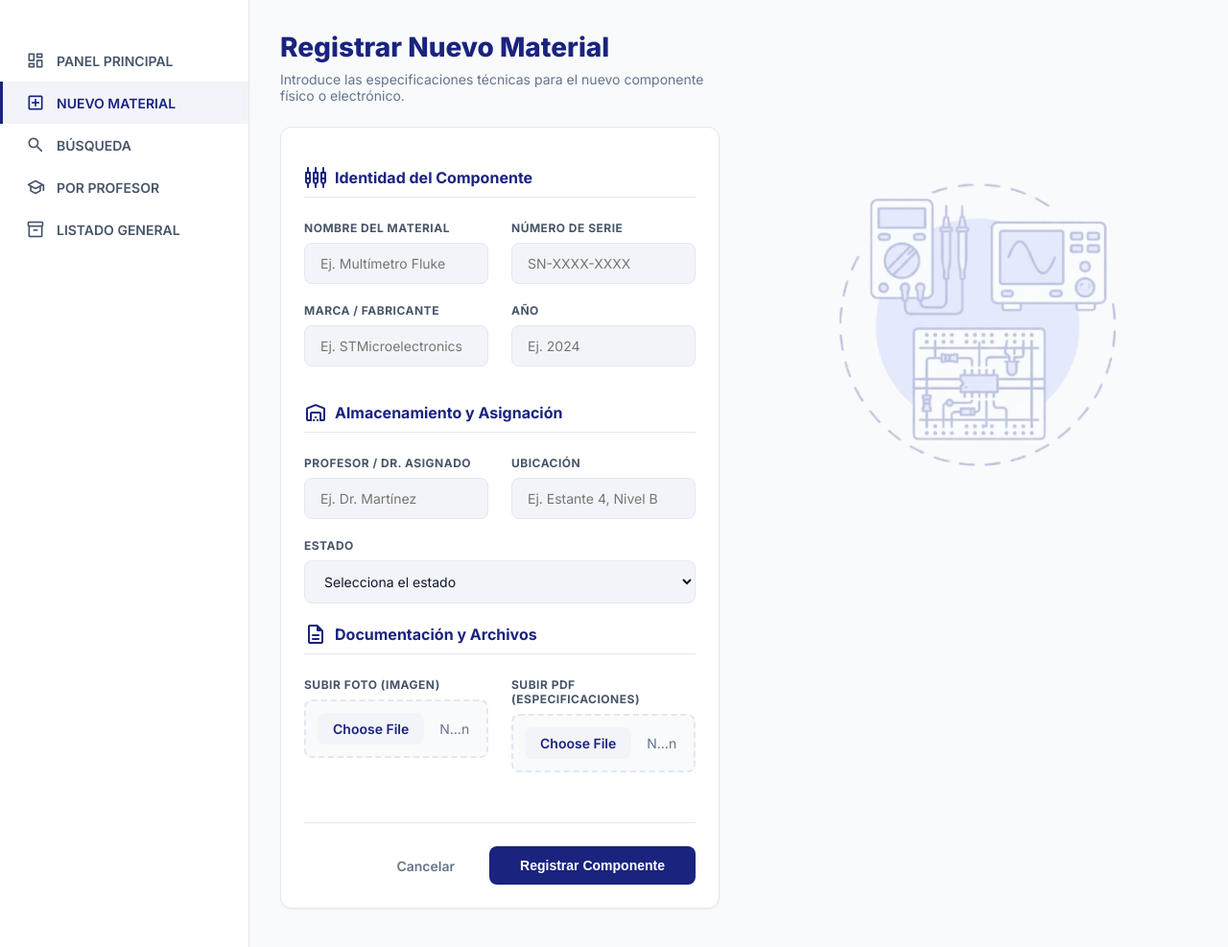
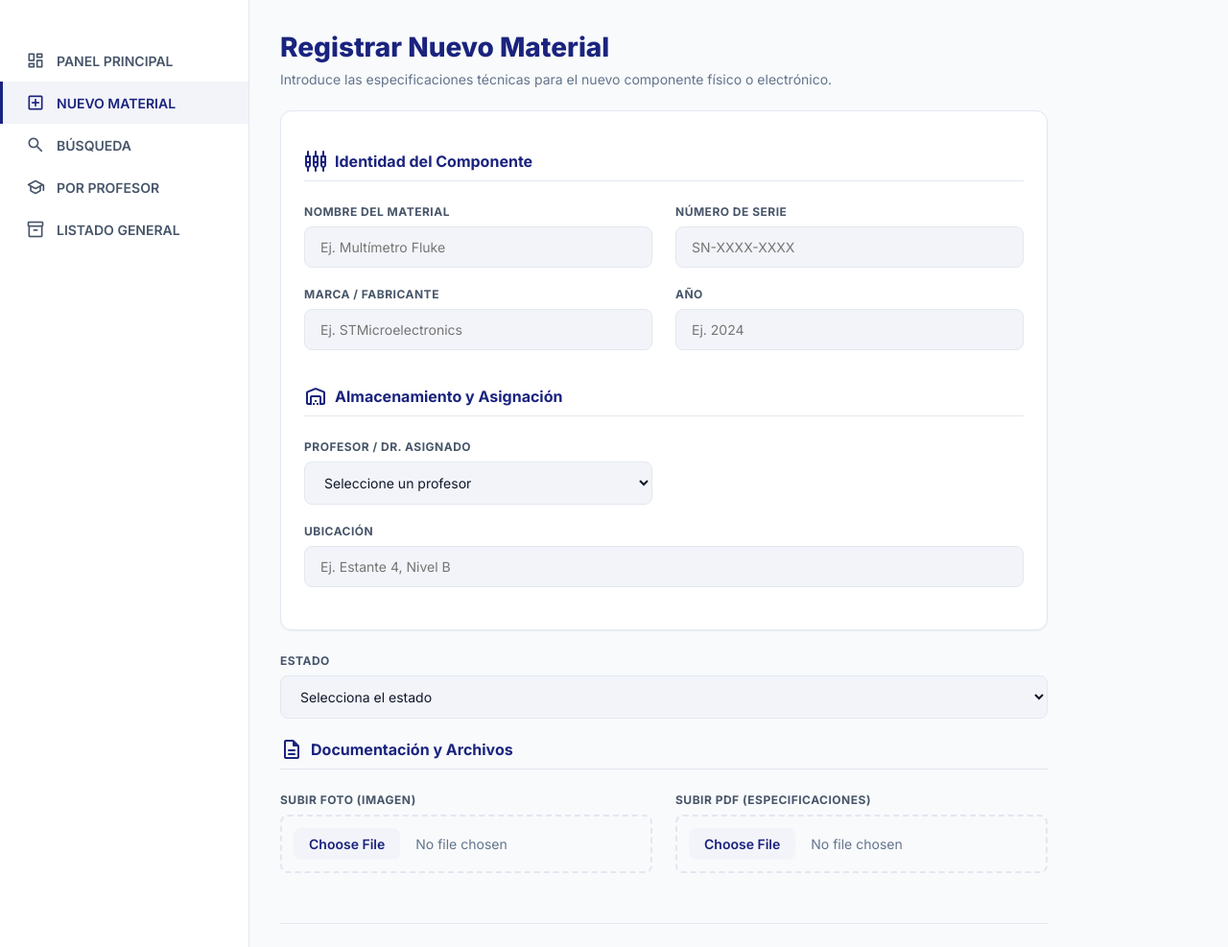
Before and after one commit to sosa-rcrdt/ProyectoLaboratorio, a Flask app: page /materiales/crear in a window 1280 px wide. Shown: the part 70-1057 px from the top of the page at 96% size. Run offline with Flask 3, Linux system fonts and the light colour scheme.

Commit message:
Logica: Diccionario de profesores y modificación en selección

```diff
--- a/app.py
+++ b/app.py
@@ -93,6 +93,11 @@
         numero_serie = request.form["numero_serie"].strip()
         marca = request.form["marca"].strip()
         doctor_responsable = request.form["doctor_responsable"].strip()
+        datos_profesor = PROFESORES.get(doctor_responsable)
+
+        puesto_responsable = datos_profesor["puesto"] if datos_profesor else ""
+        area_responsable = datos_profesor["area"] if datos_profesor else ""
+
         nombre_material = request.form["nombre_material"].strip()
         anio = request.form["anio"].strip()
         ubicacion = request.form["ubicacion"].strip()
@@ -130,6 +135,8 @@
                 marca=marca,
                 foto=foto_path,
                 doctor_responsable=doctor_responsable,
+                puesto_responsable=puesto_responsable,
+                area_responsable=area_responsable,
                 nombre_material=nombre_material,
                 anio=int(anio),
                 ubicacion=ubicacion,
@@ -147,7 +154,8 @@
             error=error,
             estados_validos=estados_validos,
             datos=request.form,
-            current_year=current_year
+            current_year=current_year,
+            profesores=PROFESORES
 
         )
 
@@ -156,7 +164,8 @@
         error=error,
         estados_validos=estados_validos,
         datos={},
-        current_year=datetime.now().year
+        current_year=datetime.now().year,
+        profesores=PROFESORES
     )
 
 # BUSCAR MATERIAL
@@ -225,6 +234,11 @@
         numero_serie = request.form["numero_serie"].strip()
         marca = request.form["marca"].strip()
         doctor_responsable = request.form["doctor_responsable"].strip()
+        datos_profesor = PROFESORES.get(doctor_responsable)
+
+        puesto_responsable = datos_profesor["puesto"] if datos_profesor else ""
+        area_responsable = datos_profesor["area"] if datos_profesor else ""
+
         nombre_material = request.form["nombre_material"].strip()
         anio = request.form["anio"].strip()
         ubicacion = request.form["ubicacion"].strip()
@@ -250,6 +264,8 @@
                 material.numero_serie = numero_serie
                 material.marca = marca
                 material.doctor_responsable = doctor_responsable
+                material.puesto_responsable = puesto_responsable
+                material.area_responsable = area_responsable
                 material.nombre_material = nombre_material
                 material.anio = int(anio)
                 material.ubicacion = ubicacion
@@ -277,7 +293,8 @@
             error=error,
             estados_validos=estados_validos,
             datos=request.form,
-            current_year = datetime.now().year
+            current_year = datetime.now().year,
+            profesores=PROFESORES
         )
 
     return render_template(
@@ -286,7 +303,8 @@
         error=error,
         estados_validos=estados_validos,
         datos={},
-        current_year=datetime.now().year
+        current_year=datetime.now().year,
+        profesores=PROFESORES
     )
 
 @app.route("/materiales/eliminar/<int:id>", methods=["POST"])
--- a/templates/materiales/crear.html
+++ b/templates/materiales/crear.html
@@ -54,8 +54,17 @@
             <div style="display: grid; grid-template-columns: 1fr 1fr; gap: 24px;">
                 <div class="form-group">
                     <label for="doctor_responsable" class="form-label">Profesor / Dr. Asignado</label>
-                    <input type="text" class="form-control" id="doctor_responsable" name="doctor_responsable" value="{{ datos.get('doctor_responsable', '') }}" placeholder="Ej. Dr. Martínez" required>
+                    <select class="form-control" id="doctor_responsable" name="doctor_responsable" required>
+                    <option value="">Seleccione un profesor</option>
+                    {% for nombre, datos_profesor in profesores.items() %}
+                        <option value="{{ nombre }}"
+                            {% if datos.get('doctor_responsable', '') == nombre %}selected{% endif %}>
+                            {{ nombre }} - {{ datos_profesor.puesto }} - {{ datos_profesor.area }}
+                        </option>
+                    {% endfor %}
+                    </select>
                 </div>
+            </div>
 
                 <div class="form-group">
                     <label for="ubicacion" class="form-label">Ubicación</label>
```
Also changed, not shown: templates/materiales/editar.html (+10 -1 lines), database.db.
